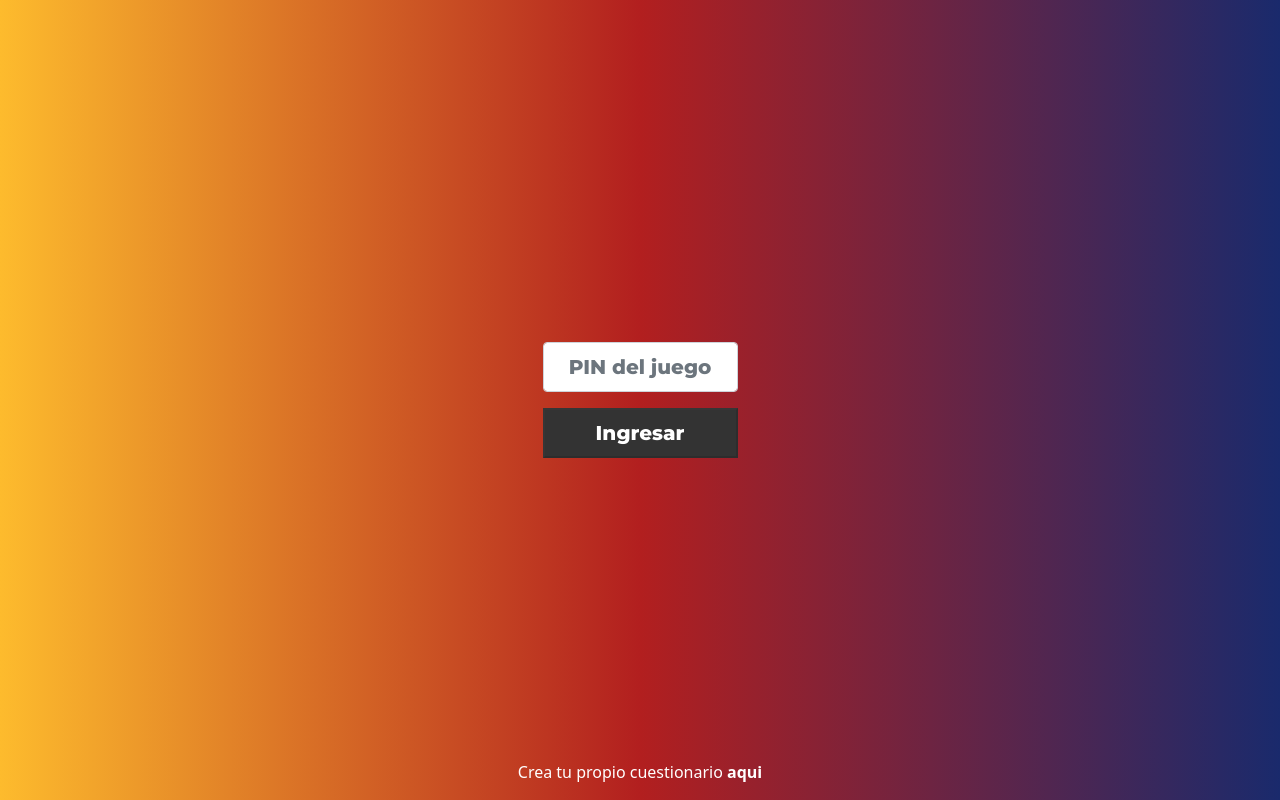
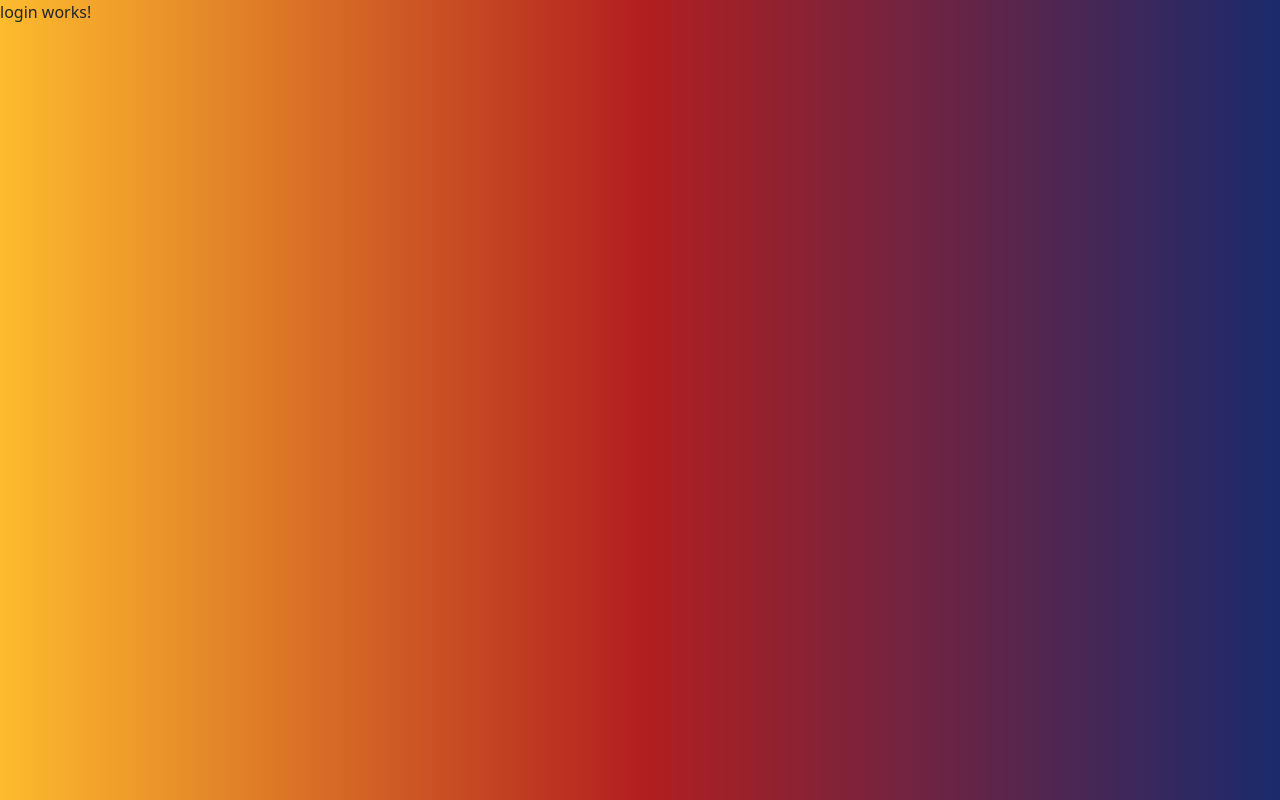
Before and after one commit to lorenzofj/learning-angular, an Angular app in the folder learning/: page /usuario in a window 1280 px wide. Before the commit this address led to /. Built offline with nearby package versions, Linux system fonts and the light colour scheme.

Commit message:
routing and lazy loading

```diff
--- a/learning/src/app/app-routing.module.ts
+++ b/learning/src/app/app-routing.module.ts
@@ -1,7 +1,13 @@
 import { NgModule } from '@angular/core';
 import { RouterModule, Routes } from '@angular/router';
+import { InicioComponent } from './components/inicio/inicio.component';
 
-const routes: Routes = [];
+const routes: Routes = [
+  {path: '', component: InicioComponent},
+  {path: 'usuario', loadChildren: () => import('./components/usuario/usuario.module').then(m => m.UsuarioModule)},
+  {path: '**', redirectTo: '/', pathMatch: 'full'}
+  //Si la ruta especificada no coincide con ninguna se redirecciona al index
+];
 
 @NgModule({
   imports: [RouterModule.forRoot(routes)],
--- a/learning/src/app/app.component.html
+++ b/learning/src/app/app.component.html
@@ -1,4 +1,4 @@
 <!--Para crear un componente se usa el siguiente comando en la consola:
     ng g c carpeta/nombre_del_componente
     g es de generate y c es de componente-->
-<app-inicio></app-inicio>
+<router-outlet></router-outlet>
--- a/learning/src/app/components/inicio/inicio.component.html
+++ b/learning/src/app/components/inicio/inicio.component.html
@@ -8,6 +8,6 @@
 <div class="fixed-bottom">
     <p class="text-center text">
         Crea tu propio cuestionario
-        <a class="link" href="#">aqui</a>
+        <a class="link" routerLink="/usuario">aqui</a>
     </p>
 </div>
--- a/learning/src/app/components/usuario/usuario-routing.module.ts
+++ b/learning/src/app/components/usuario/usuario-routing.module.ts
@@ -1,7 +1,10 @@
 import { NgModule } from '@angular/core';
 import { RouterModule, Routes } from '@angular/router';
+import { LoginComponent } from './login/login.component';
 
-const routes: Routes = [];
+const routes: Routes = [
+  {path: '', component: LoginComponent}
+];
 
 @NgModule({
   imports: [RouterModule.forChild(routes)],
--- a/learning/src/index.html
+++ b/learning/src/index.html
@@ -2,7 +2,7 @@
 <html lang="en">
 <head>
   <meta charset="utf-8">
-  <title>Interpolation</title>
+  <title>Quizz App</title>
   <base href="/">
   <meta name="viewport" content="width=device-width, initial-scale=1">
   <link rel="icon" type="image/x-icon" href="favicon.ico">
```
